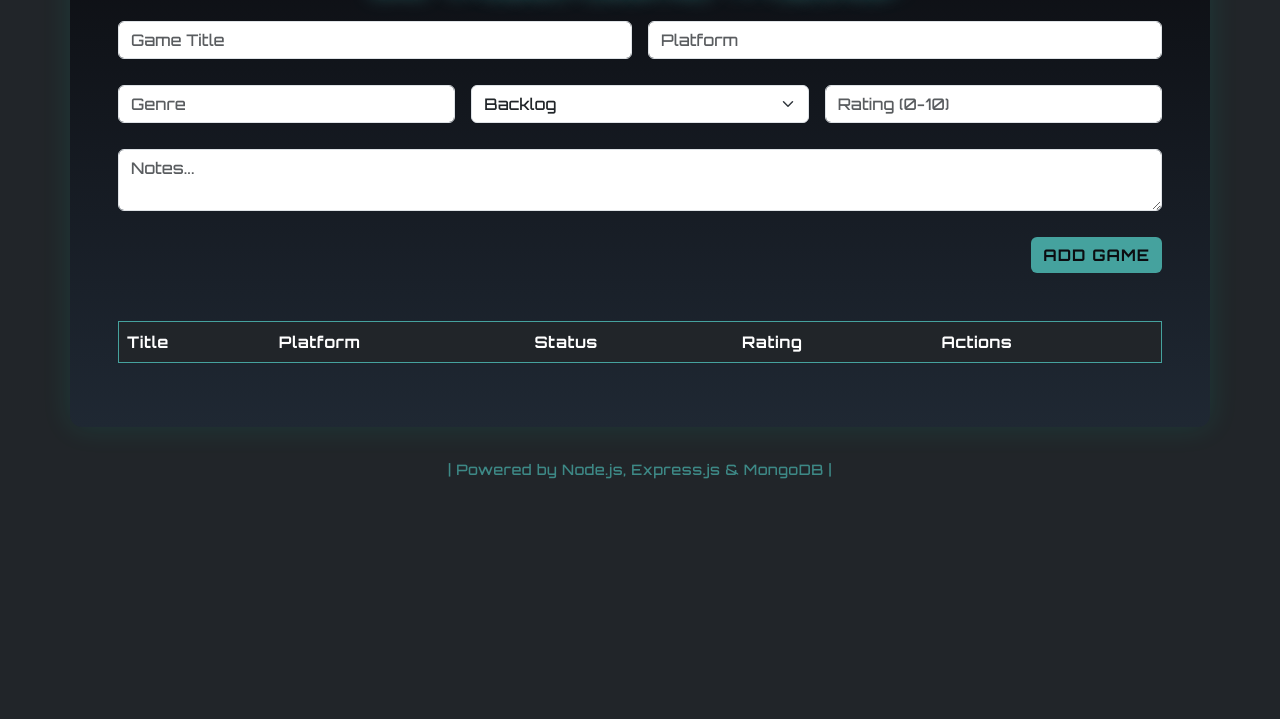
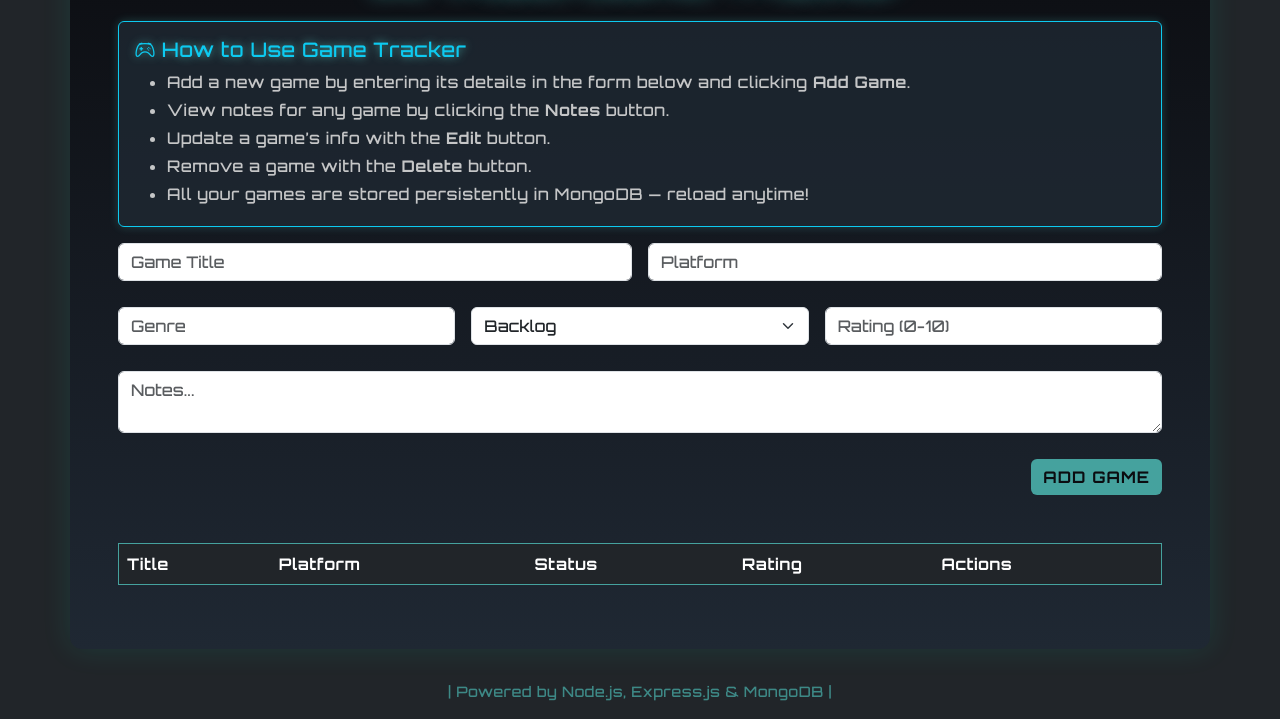
Before and after one commit to Jonathan-Hall34/Game-Tracker, a website: page public/index.html in a window 1280 px wide. Shown: the part 99-818 px from the top of the page. Drawn offline with nearby package versions, Linux system fonts and the light colour scheme; no server answers.

Commit message:
Added a instructions box

```diff
--- a/public/index.html
+++ b/public/index.html
@@ -1,17 +1,35 @@
 <!DOCTYPE html>
 <html lang="en">
+
 <head>
     <meta charset="UTF-8" />
     <meta name="viewport" content="width=device-width, initial-scale=1.0" />
     <title>Game Tracker</title>
     <link href="https://cdn.jsdelivr.net/npm/bootstrap@5.3.2/dist/css/bootstrap.min.css" rel="stylesheet">
     <link href="https://fonts.googleapis.com/css2?family=Orbitron:wght@500;700&display=swap" rel="stylesheet">
+    <link href="https://cdn.jsdelivr.net/npm/bootstrap-icons@1.11.1/font/bootstrap-icons.css" rel="stylesheet">
+
     <link rel="stylesheet" href="style.css">
 </head>
+
 <body class="bg-dark text-light">
 
     <div class="container py-5">
         <h1 class="mb-4 text-center">🎮 Video Game Tracker</h1>
+
+        <!-- Info Card / Instructions -->
+        <div class="alert alert-dark border border-info mt-3" role="alert" id="instructions">
+            <h5 class="text-info"><i class="bi bi-controller"></i> How to Use Game Tracker</h5>
+            <ul class="mb-0">
+                <li>Add a new game by entering its details in the form below and clicking <strong>Add Game</strong>.
+                </li>
+                <li>View notes for any game by clicking the <strong>Notes</strong> button.</li>
+                <li>Update a game’s info with the <strong>Edit</strong> button.</li>
+                <li>Remove a game with the <strong>Delete</strong> button.</li>
+                <li>All your games are stored persistently in MongoDB — reload anytime!</li>
+            </ul>
+        </div>
+
 
         <!-- Add New Game Form -->
         <form id="game-form" class="row g-3 mb-5">
@@ -54,7 +72,6 @@
                 </tr>
             </thead>
             <tbody id="games-table-body">
-        <!-- Games will be inserted here -->
             </tbody>
         </table>
     </div>
@@ -65,18 +82,18 @@
             <div class="modal-content bg-dark text-light border border-info">
                 <div class="modal-header border-info">
                     <h5 class="modal-title" id="notesModalLabel">Game Notes</h5>
-        <button type="button" class="btn-close btn-close-white" data-bs-dismiss="modal" aria-label="Close"></button>
+                    <button type="button" class="btn-close btn-close-white" data-bs-dismiss="modal"
+                        aria-label="Close"></button>
                 </div>
                 <div class="modal-body" id="notesModalBody">
-        <!-- Notes text goes here -->
                 </div>
+
                 <div class="modal-footer border-info">
                     <button type="button" class="btn btn-secondary" data-bs-dismiss="modal">Close</button>
                 </div>
             </div>
         </div>
     </div>
-
 
     <script src="script.js"></script>
     <script src="https://cdn.jsdelivr.net/npm/bootstrap@5.3.2/dist/js/bootstrap.bundle.min.js"></script>
@@ -87,4 +104,5 @@
     </footer>
 
 </body>
+
 </html>
--- a/public/style.css
+++ b/public/style.css
@@ -22,6 +22,23 @@ h1 {
   text-shadow: 0 0 12px #45a29e, 0 0 24px #66fcf1;
   font-weight: 700;
 }
+
+#instructions {
+  background-color: rgba(31, 40, 51, 0.8);
+  border-left: 4px solid #66fcf1;
+  box-shadow: 0 0 10px rgba(102, 252, 241, 0.2);
+}
+
+#instructions h5 {
+  color: #66fcf1;
+  text-shadow: 0 0 8px #45a29e;
+}
+
+#instructions li {
+  color: #c5c6c7;
+  margin-bottom: 4px;
+}
+
 
 /* Inputs & Textareas */
 input, select, textarea {
```
Lines whose indentation alone changed are shown as unchanged.
